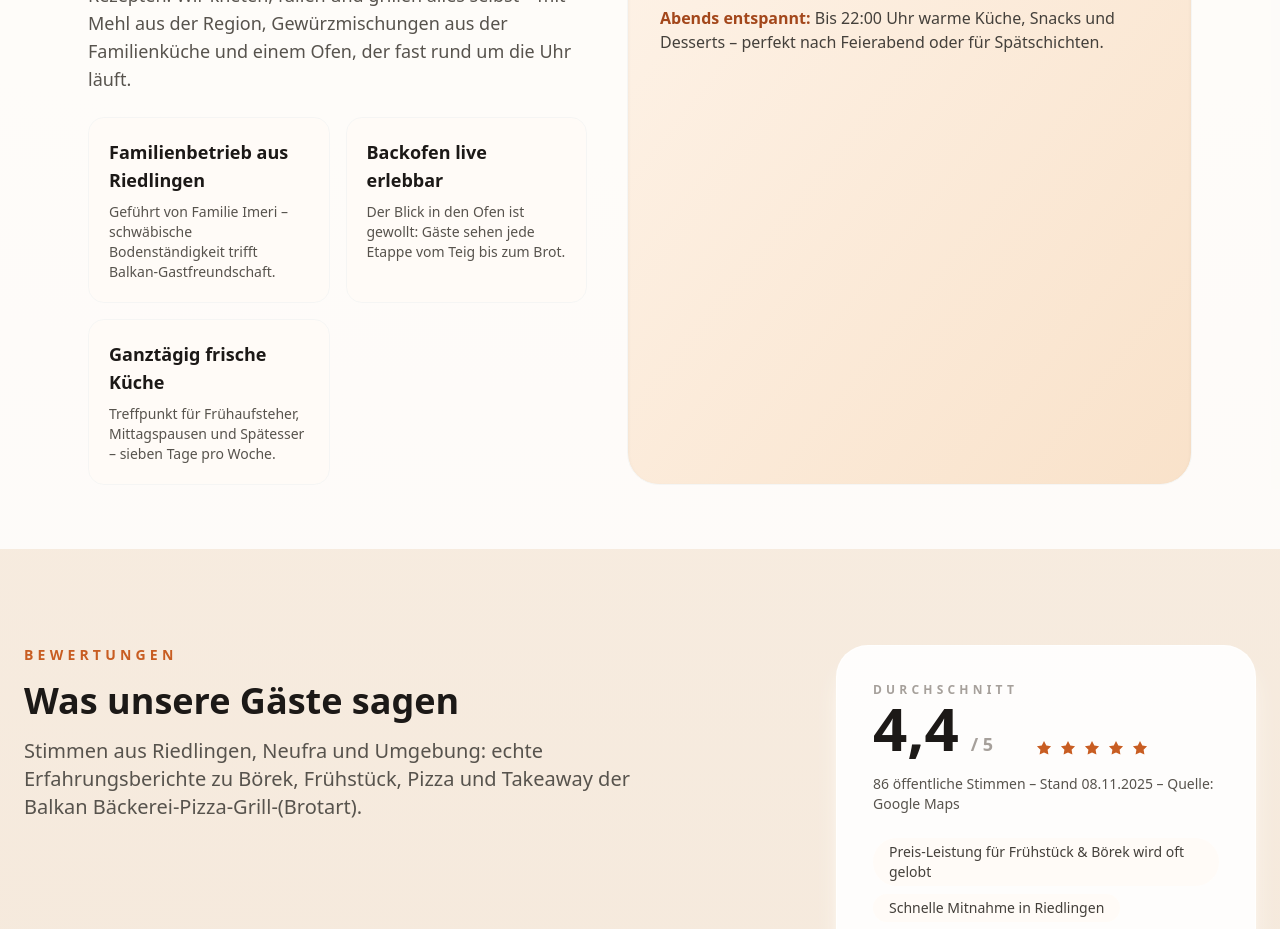
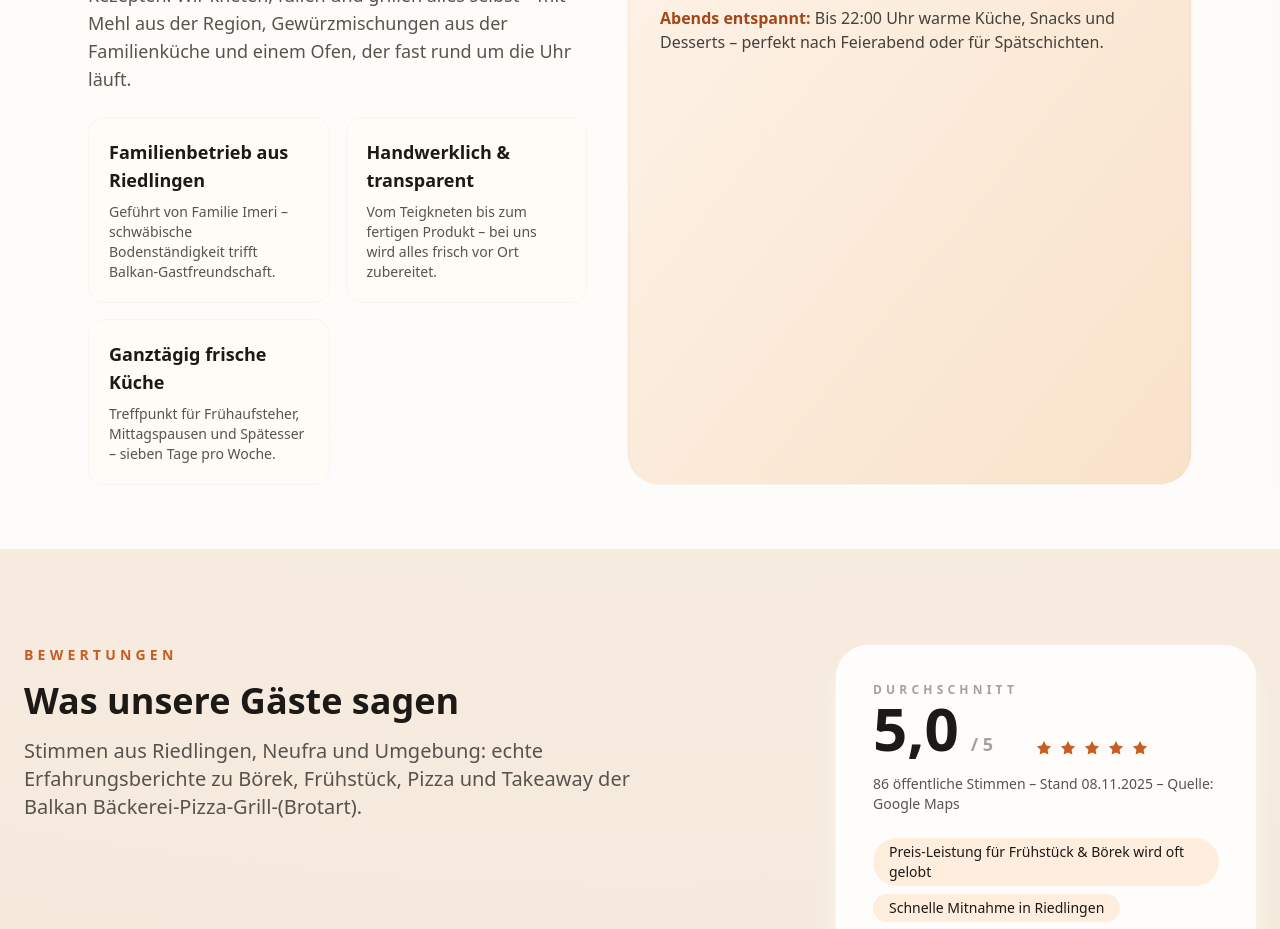
Before and after one commit to dynamics-tim/brotart-landing, a Next.js app: page / in a window 1280 px wide. Shown: the part 2560-3489 px from the top of the page. Built offline with nearby package versions, Linux system fonts and the light colour scheme; a web font is replaced by a local one.

Commit message:
Update reviews section styles, enhance core values descriptions, and add CNAME for domain

```diff
--- a/src/components/sections/reviews-section.tsx
+++ b/src/components/sections/reviews-section.tsx
@@ -57,7 +57,7 @@ export default function ReviewsSection({ summary, reviews }: ReviewsSectionProps
                 </p>
                 <ul className="mt-6 flex flex-wrap gap-2 text-sm text-stone-700">
                   {summary.highlights.map((item) => (
-                    <li key={item} className="rounded-full bg-brotart-50/80 px-4 py-1 font-medium">
+                    <li key={item} className="rounded-full bg-brotart-100 px-4 py-1 font-medium text-stone-900">
                       {item}
                     </li>
                   ))}
--- a/src/content/site.ts
+++ b/src/content/site.ts
@@ -51,8 +51,8 @@ export const CORE_VALUES: ValueCard[] = [
     description: "Geführt von Familie Imeri – schwäbische Bodenständigkeit trifft Balkan-Gastfreundschaft.",
   },
   {
-    title: "Backofen live erlebbar",
-    description: "Der Blick in den Ofen ist gewollt: Gäste sehen jede Etappe vom Teig bis zum Brot.",
+    title: "Handwerklich & transparent",
+    description: "Vom Teigkneten bis zum fertigen Produkt – bei uns wird alles frisch vor Ort zubereitet.",
   },
   {
     title: "Ganztägig frische Küche",
@@ -234,7 +234,7 @@ export type GoogleReview = {
 };
 
 export const GOOGLE_REVIEW_SUMMARY: GoogleReviewSummary = {
-  averageRating: 4.4,
+  averageRating: 5,
   reviewCount: 86,
   dataAsOf: "08.11.2025",
   source: "Google Maps",
@@ -261,7 +261,7 @@ export const GOOGLE_REVIEWS: GoogleReview[] = [
     author: "Julia H.",
     role: "Stammkundin",
     relativeTime: "vor 2 Wochen",
-    rating: 4.5,
+    rating: 5,
     excerpt:
       "Pizza mit Sudschuk mega, kann ich nur empfehlen. Der Inhaber versucht jeden Wunsch zu erfüllen.",
     highlight: "Takeaway klappt schnell",
@@ -271,7 +271,7 @@ export const GOOGLE_REVIEWS: GoogleReview[] = [
     author: "Cornelia L.",
     role: "Frühstücksfan",
     relativeTime: "vor 1 Monat",
-    rating: 4.5,
+    rating: 5,
     excerpt:
       "Günstiges Frühstück, frische Sesamzöpfe und Mantije wie im Urlaub. Personal super freundlich.",
     highlight: "Preiswertes Frühstück",
```
Also changed, not shown: 1 other file (tests, documents, lock files or other folders).
